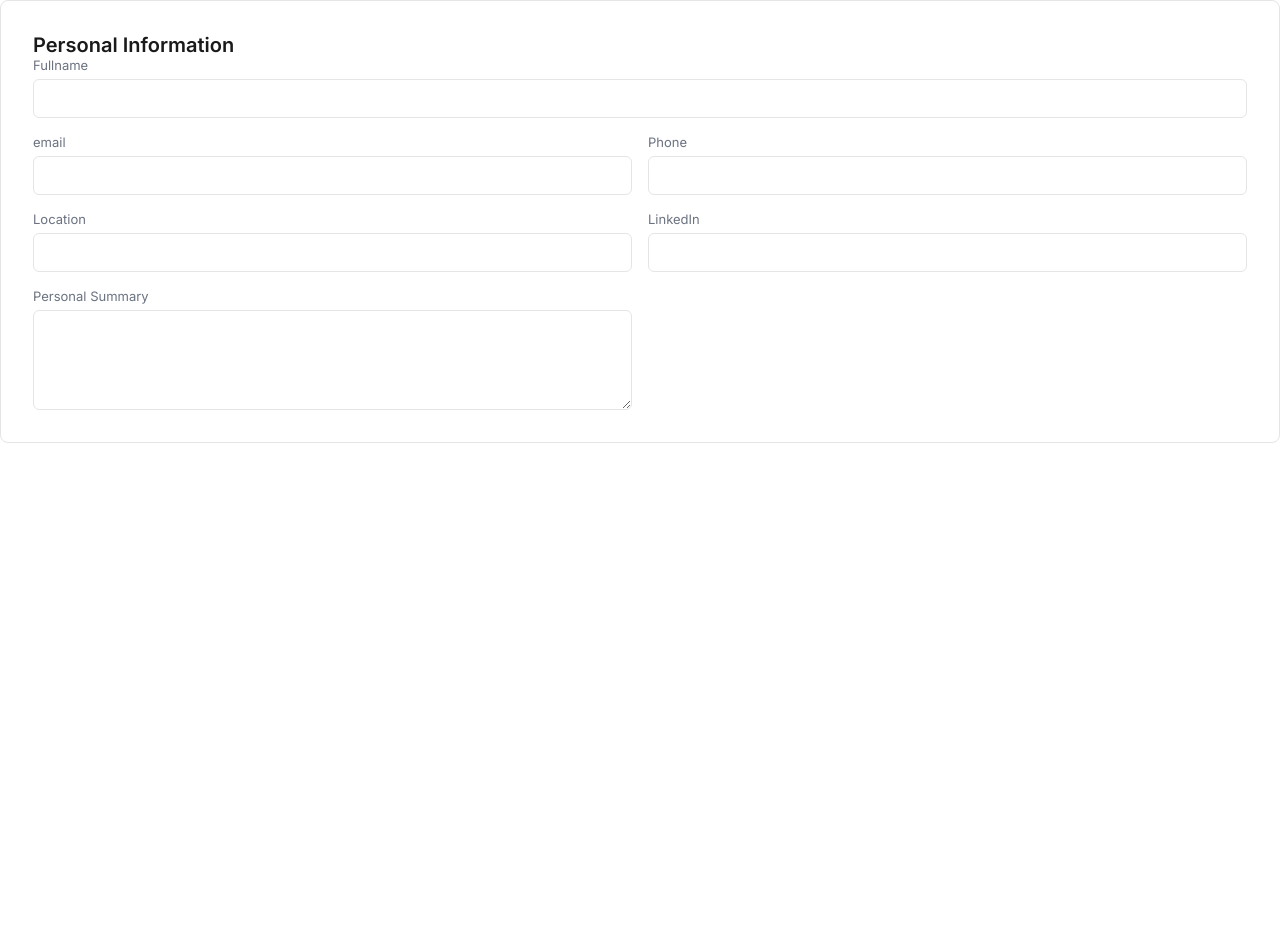
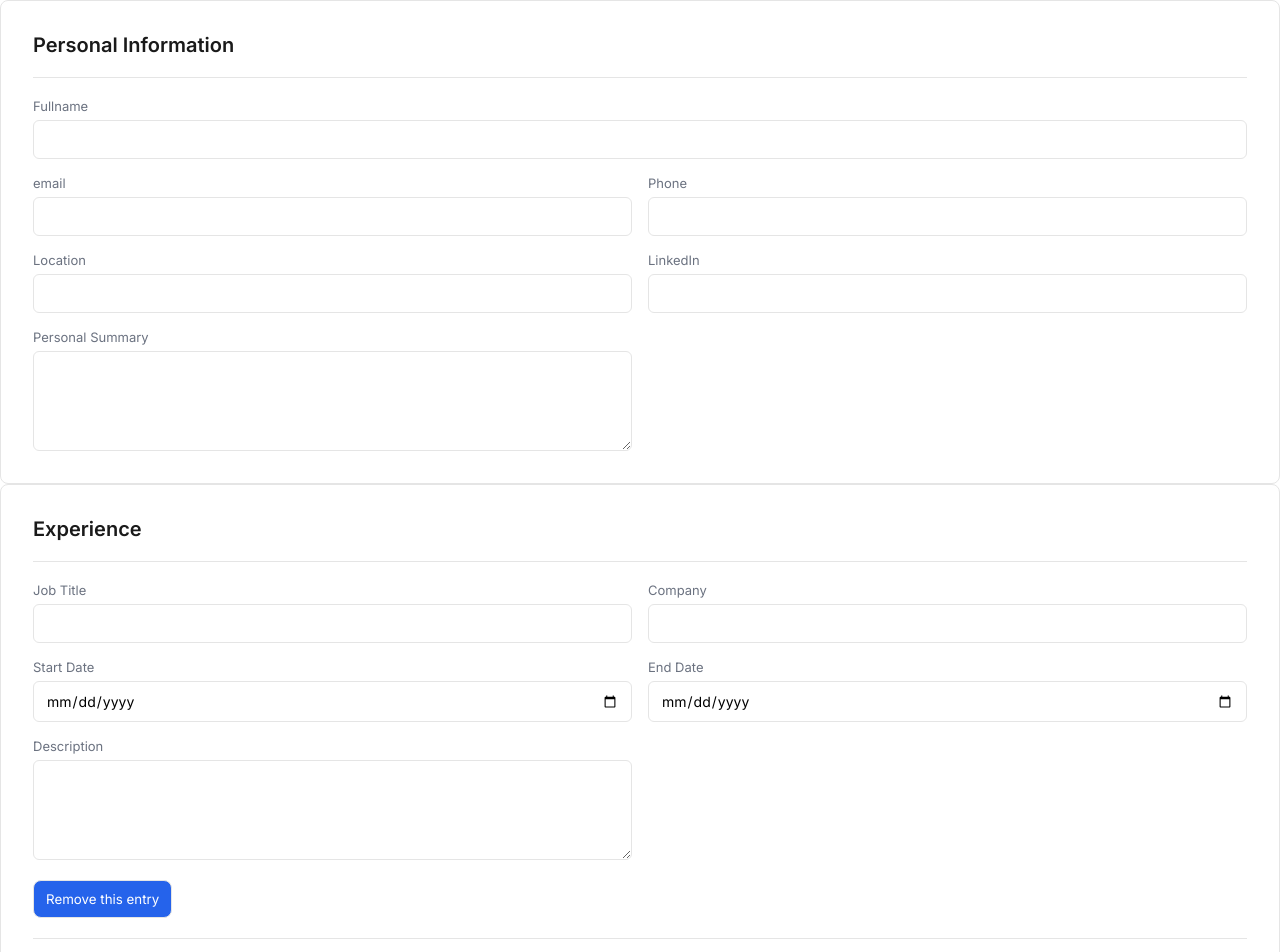
Before and after one commit to rohit-dhok/resume-builder-ai, a React (Vite) app: page / in a window 1280 px wide. Shown: the top 952 px of the page. Before the commit the page ends 800 px from the top, so only its background shows below. Built offline with nearby package versions, Linux system fonts and the light colour scheme.

Commit message:
feat: experience and educatrion forms with dynamic add / remove

```diff
--- a/src/App.jsx
+++ b/src/App.jsx
@@ -1,3 +1,4 @@
+import ExperienceForm from "./sections/ExperienceForm"
 import PersonalInfoForm from "./sections/PersonalInfoForm"
 
 function App() {
@@ -6,6 +7,7 @@ function App() {
   return (
     <>
       <PersonalInfoForm/>
+      <ExperienceForm/>
     </>
   )
 }
--- a/src/index.css
+++ b/src/index.css
@@ -39,6 +39,13 @@ body {
     color: var(--text);
 }
 
+.section-divider {
+    height: 1px;
+    width: 100%;
+    background-color: var(--border);
+    margin: 20px 0;
+}
+
 .form-row {
     display: grid;
     grid-template-columns: 1fr 1fr;
@@ -75,3 +82,17 @@ textarea {
     min-height: 100px;
     resize: vertical;
 }
+
+.form-btn {
+    margin-top: 20px;
+}
+
+.form-btn button {
+    padding: 10px 12px;
+    border-radius: 8px;
+    border: 1px solid var(--border);
+    background-color: var(--primary);
+    font-family: var(--font);
+    font-weight: var(--weight-body);
+    color: white;
+}
--- a/src/sections/ExperienceForm.jsx
+++ b/src/sections/ExperienceForm.jsx
@@ -1,8 +1,76 @@
-import React from 'react'
+import React, { useState } from 'react'
 
 function ExperienceForm() {
+  const [experiences, setExperiences] = useState([
+    {job_title: "", company: "", start_date: "", end_date: "", description: ""}
+  ]);
+
+
+  function handleChange(index, e) {
+    const updated = [...experiences];
+    updated[index][e.target.name] = e.target.value;
+    setExperiences(updated);
+  }
+
+  function addExperience() {
+    setExperiences([
+      ...experiences,
+      {job_title: "", company: "", start_date: "", end_date: "", description: ""}
+    ])
+  }
+
+  function deleteExperience(index) {
+    const updated = experiences.filter((exp, idx) => idx !== index);
+    setExperiences(updated);
+  }
+
   return (
-    <div>ExperienceForm</div>
+    <div className='form-section'>
+      <h3 className="section-title">Experience</h3>
+      <div className="section-divider"></div>
+
+        {experiences.map((exp, index) => (
+          <div key={index}>
+            <div className="form-row">
+              <div className="form-group">
+                <label htmlFor="job_title">Job Title</label>
+                <input type="text" name="job_title" id="" onChange={(e) => handleChange(index, e)} value={exp.job_title}/>
+              </div>
+              <div className="form-group">
+                <label htmlFor="company">Company</label>
+                <input type="text" name="company" id="" onChange={(e) => handleChange(index, e)} value={exp.company}/>
+              </div>
+            </div>
+
+            <div className="form-row">
+              <div className="form-group">
+                <label htmlFor="start_date">Start Date</label>
+                <input type="date" name="start_date" id="" onChange={(e) => handleChange(index, e)} value={exp.start_date}/>
+              </div>
+              <div className="form-group">
+                <label htmlFor="end_date">End Date</label>
+                <input type="date" name="end_date" id="" onChange={(e) => handleChange(index, e)} value={exp.end_date}/>
+              </div>
+            </div>
+
+            <div className='form-row'>
+              <div className="form-group">
+                <label htmlFor="description">Description</label>
+                <textarea name="description" id="" onChange={(e) => handleChange(index, e)} value={exp.description}></textarea>
+              </div>
+            </div>
+            <div className="form-btn">
+              <button type="button" onClick={(e) => deleteExperience(index)}>Remove this entry</button>
+            </div>
+          </div>
+        ))}
+
+      <div className="section-divider"></div>
+
+      <div className="form-btn">
+        <button type="button" onClick={addExperience}>+ Add Another Experience</button>
+      </div>
+    </div>
   )
 }
 
```
Also changed, not shown: src/sections/EducationForm.jsx (+62 -2 lines).
